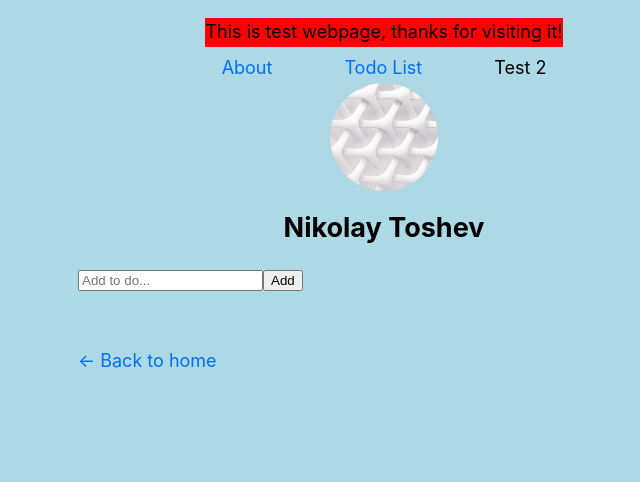
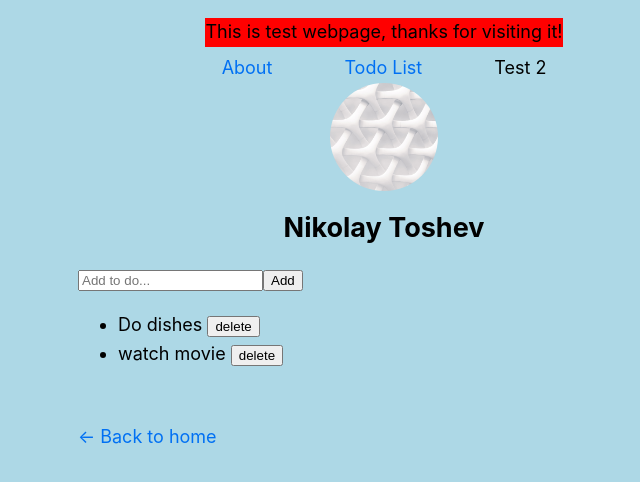
Before and after one commit to gilotin/nextjs-blog, a Next.js app in the folder nextjs-blog/: page /todoApp/todo-list in a window 1280 px wide. Shown: the top 482 px of the page, without its empty margins (256-896 px from the left). Built offline with nearby package versions, Linux system fonts and the light colour scheme.

Commit message:
added DELETE functionality

```diff
--- a/nextjs-blog/components/addTask.js
+++ b/nextjs-blog/components/addTask.js
@@ -1,18 +1,25 @@
 import { useState } from "react";
 import Layout from "./layout";
-import dataArr from "../dataTodoApp/todoData";
+import initialDataArr from "../dataTodoApp/todoData";
 
 export default function AddTask() {
     const [task, setTask] = useState("");
+    const [dataArr, setDataArr] = useState(initialDataArr);
 
-    const onSubmitHandler = (e) => {
+    function onSubmitHandler(e) {
         e.preventDefault();
-        if (task === "") {
+        if (task.trim() === "") {
             return;
         }
         dataArr.push(task.trim());
         setTask("");
-    };
+    }
+
+    function onDelete(id) {
+        const updatedDataArr = [...dataArr];
+        updatedDataArr.splice(id, 1);
+        setDataArr(updatedDataArr);
+    }
 
     return (
         <Layout>
@@ -27,8 +34,10 @@ export default function AddTask() {
             </form>
 
             <ul>
-                {dataArr.map((x, i) => (
-                    <li key={i}>{x}</li>
+                {dataArr.map((x, id) => (
+                    <li key={id}>
+                        {x} <button onClick={() => onDelete(id)}>delete</button>
+                    </li>
                 ))}
             </ul>
         </Layout>
--- a/nextjs-blog/dataTodoApp/todoData.js
+++ b/nextjs-blog/dataTodoApp/todoData.js
@@ -1,3 +1,3 @@
-const dataArr = [];
+const initialDataArr = ["Do dishes", "watch movie"];
 
-export default dataArr;
+export default initialDataArr;
--- a/nextjs-blog/package.json
+++ b/nextjs-blog/package.json
@@ -6,13 +6,14 @@
         "start": "next start"
     },
     "dependencies": {
+        "@vercel/blob": "^0.12.5",
         "date-fns": "^2.30.0",
+        "gray-matter": "^4.0.3",
         "next": "latest",
         "react": "18.2.0",
         "react-dom": "18.2.0",
         "remark": "^15.0.1",
-        "remark-html": "^15.0.2",
-        "gray-matter": "^4.0.3"
+        "remark-html": "^15.0.2"
     },
     "engines": {
         "node": "18.x"
--- a/nextjs-blog/pages/todoApp/todo-list.js
+++ b/nextjs-blog/pages/todoApp/todo-list.js
@@ -1,5 +1,5 @@
 import AddTask from "../../components/addTask";
-import dataArr from "../../dataTodoApp/todoData";
+import initialDataArr from "../../dataTodoApp/todoData";
 
 export default function TodoList() {
     return (
```
Also changed, not shown: nextjs-blog/pages/authors/me.js (+3 -6 lines), 1 other file (tests, documents, lock files or other folders).
